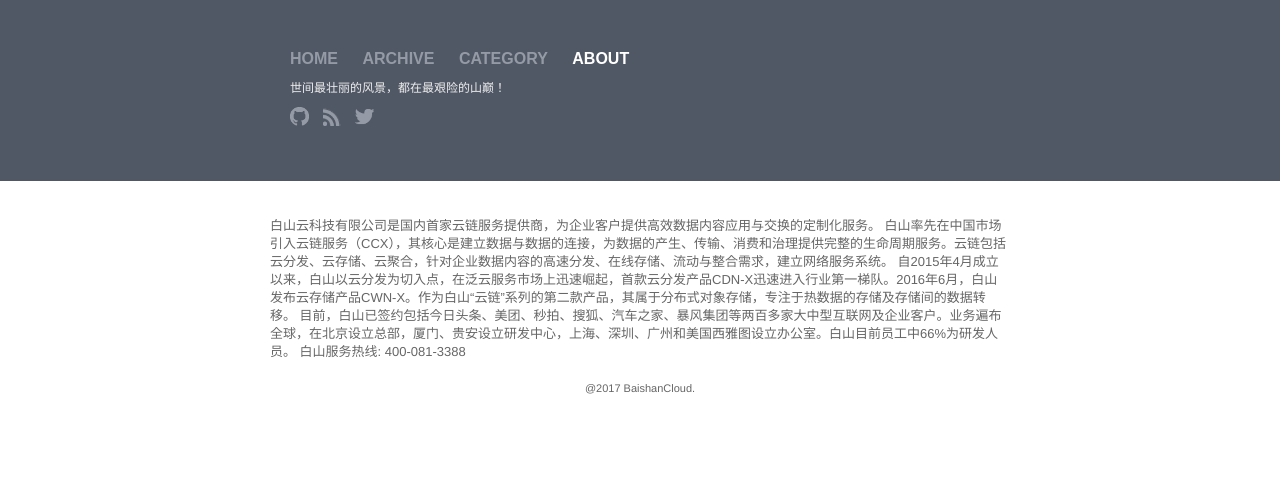
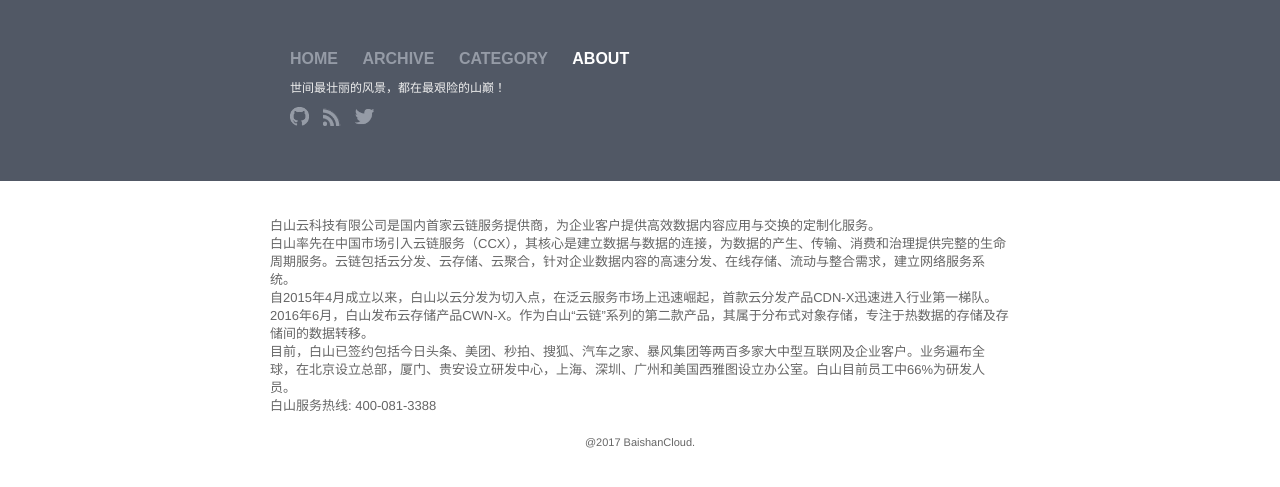
Before and after one commit to baishancloud/baishancloud.github.io, a Jekyll site: the page built from about.html, in a window 1280 px wide. Shown: the top 487 px of the page. Built offline with Jekyll 4.4.1, drawn with Linux system fonts in a browser that asks for light colours.

```diff
--- a/about.html
+++ b/about.html
@@ -4,13 +4,13 @@ layout: default
 
 <div class="about">
 <br>
-白山云科技有限公司是国内首家云链服务提供商，为企业客户提供高效数据内容应用与交换的定制化服务。
+白山云科技有限公司是国内首家云链服务提供商，为企业客户提供高效数据内容应用与交换的定制化服务。<br>
 
-白山率先在中国市场引入云链服务（CCX），其核心是建立数据与数据的连接，为数据的产生、传输、消费和治理提供完整的生命周期服务。云链包括云分发、云存储、云聚合，针对企业数据内容的高速分发、在线存储、流动与整合需求，建立网络服务系统。
+白山率先在中国市场引入云链服务（CCX），其核心是建立数据与数据的连接，为数据的产生、传输、消费和治理提供完整的生命周期服务。云链包括云分发、云存储、云聚合，针对企业数据内容的高速分发、在线存储、流动与整合需求，建立网络服务系统。<br>
 
-自2015年4月成立以来，白山以云分发为切入点，在泛云服务市场上迅速崛起，首款云分发产品CDN-X迅速进入行业第一梯队。2016年6月，白山发布云存储产品CWN-X。作为白山“云链”系列的第二款产品，其属于分布式对象存储，专注于热数据的存储及存储间的数据转移。
+自2015年4月成立以来，白山以云分发为切入点，在泛云服务市场上迅速崛起，首款云分发产品CDN-X迅速进入行业第一梯队。2016年6月，白山发布云存储产品CWN-X。作为白山“云链”系列的第二款产品，其属于分布式对象存储，专注于热数据的存储及存储间的数据转移。<br>
 
-目前，白山已签约包括今日头条、美团、秒拍、搜狐、汽车之家、暴风集团等两百多家大中型互联网及企业客户。业务遍布全球，在北京设立总部，厦门、贵安设立研发中心，上海、深圳、广州和美国西雅图设立办公室。白山目前员工中66%为研发人员。
+目前，白山已签约包括今日头条、美团、秒拍、搜狐、汽车之家、暴风集团等两百多家大中型互联网及企业客户。业务遍布全球，在北京设立总部，厦门、贵安设立研发中心，上海、深圳、广州和美国西雅图设立办公室。白山目前员工中66%为研发人员。<br>
 
-白山服务热线: 400-081-3388
+白山服务热线: 400-081-3388 <br>
 </div>
```
